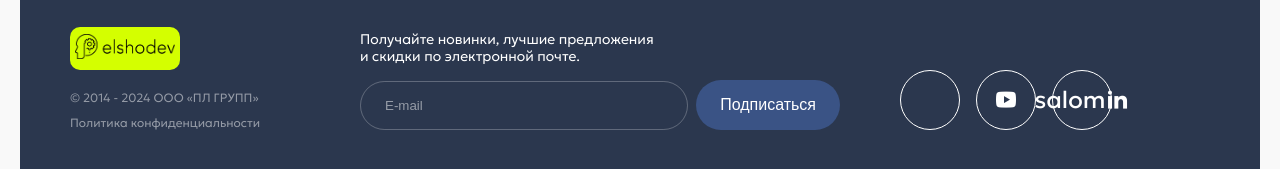
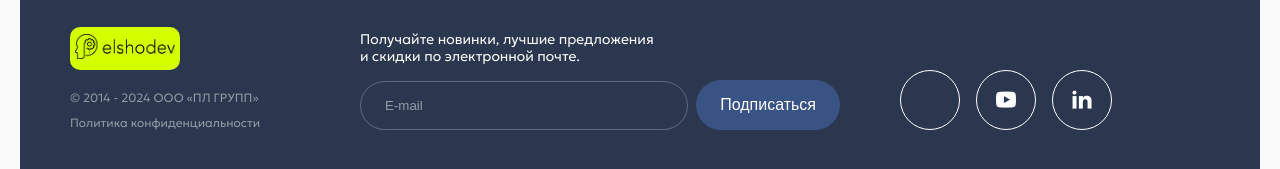
Before and after one commit to Bexruzdev-web/pala-site, a plain HTML site: page index.html in a window 1280 px wide. Shown: the part 3672-3841 px from the top of the page. Drawn offline with nearby package versions, Linux system fonts and the light colour scheme; some icons are missing.

Commit message:
Update index.html
full

```diff
--- a/index.html
+++ b/index.html
@@ -607,7 +607,7 @@
               ><i class="ri-telegram-2-fill"></i
             ></a>
             <a target="_blank" href="https://www.youtube.com/@elshodev"><i class="ri-youtube-fill"></i></a>
-            <a target="_blank" href="https://www.linkedin.com/in/elshod-dev/">salom<i class="ri-linkedin-fill"></i></a>
+            <a target="_blank" href="https://www.linkedin.com/in/elshod-dev/"><i class="ri-linkedin-fill"></i></a>
           </div>
         </div>
       </footer>
```
